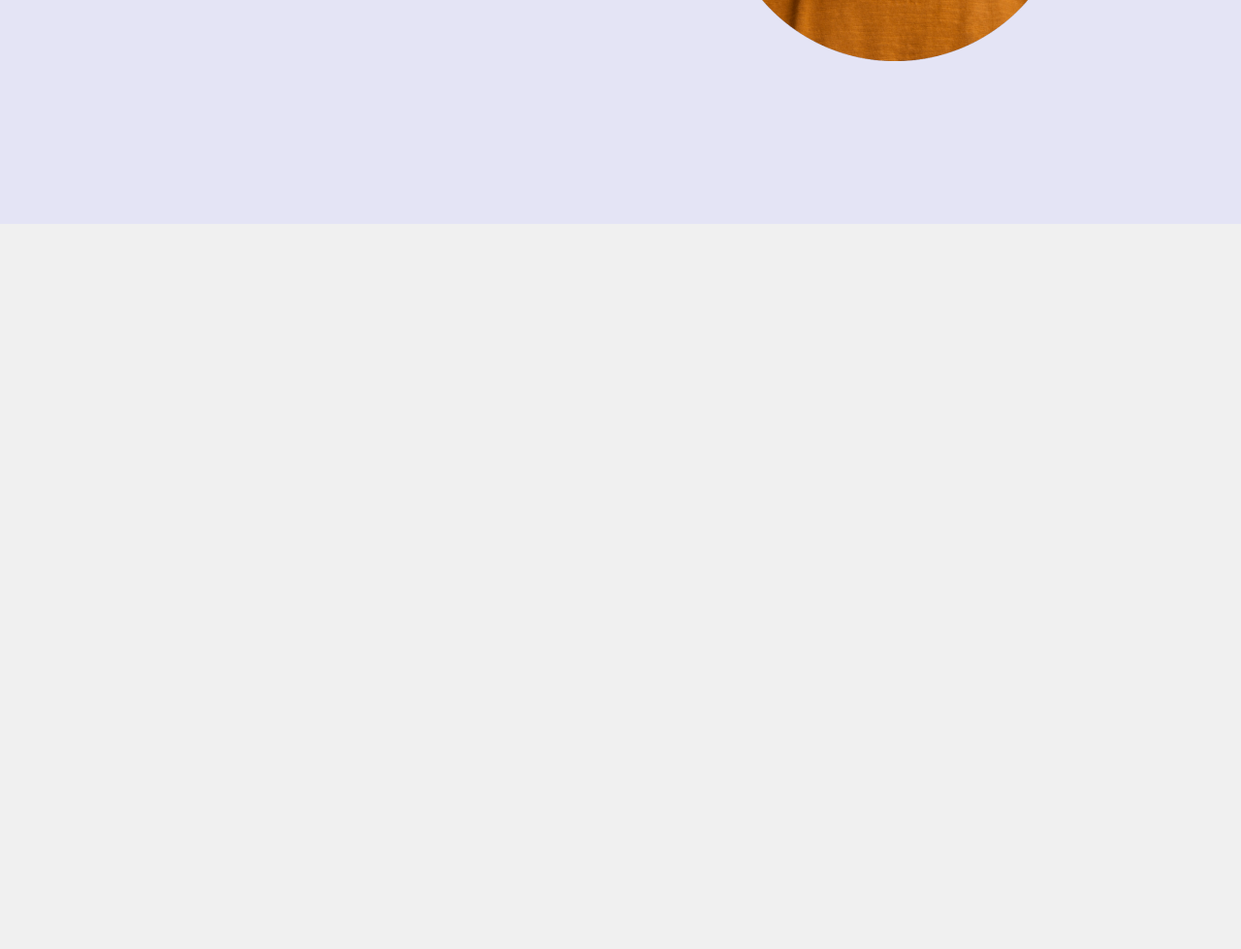
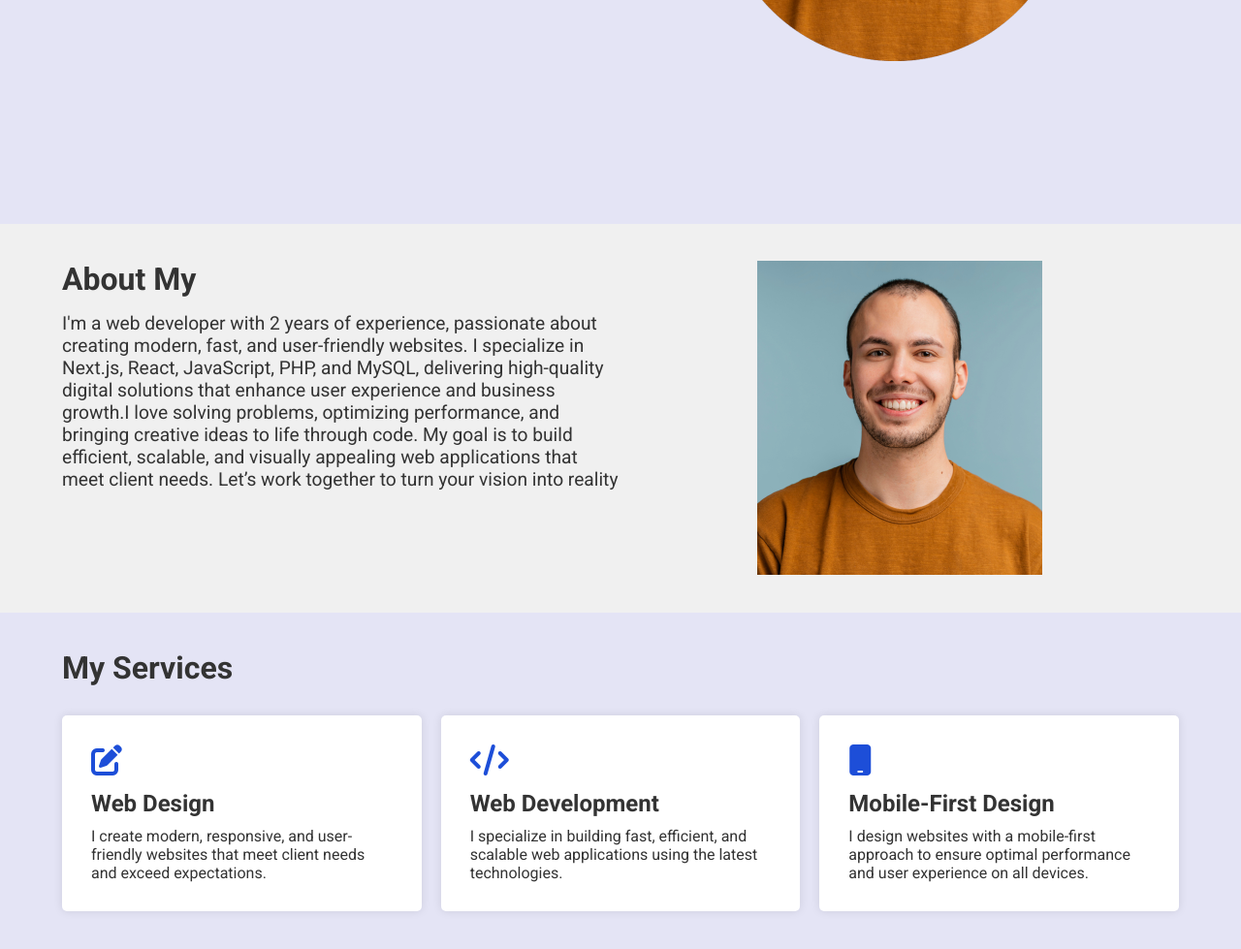
Before and after one commit to macruuftech/portfolio-website, a plain HTML site: page index.html in a window 1280 px wide. Shown: the part 535-1514 px from the top of the page at 97% size. Before the commit the page ends 800 px from the top, so only its background shows below. Drawn offline with Linux system fonts and the light colour scheme.

Commit message:
lesson two

```diff
--- a/index.html
+++ b/index.html
@@ -46,5 +46,52 @@
         <img src="./images/ali.png" />
       </div>
     </div>
+    <div class="about-section" id="about">
+      <div class="left">
+        <h2>About My</h2>
+        <p>
+          I'm a web developer with 2 years of experience, passionate about
+          creating modern, fast, and user-friendly websites. I specialize in
+          Next.js, React, JavaScript, PHP, and MySQL, delivering high-quality
+          digital solutions that enhance user experience and business growth.I
+          love solving problems, optimizing performance, and bringing creative
+          ideas to life through code. My goal is to build efficient, scalable,
+          and visually appealing web applications that meet client needs. Let’s
+          work together to turn your vision into reality
+        </p>
+      </div>
+      <div class="img">
+        <img src="./images/about.png" />
+      </div>
+    </div>
+    <div class="services-section" id="services">
+      <h2>My Services</h2>
+      <div class="row">
+        <div class="service">
+          <i class="fa-solid fa-pen-to-square"></i>
+          <h3>Web Design</h3>
+          <p>
+            I create modern, responsive, and user-friendly websites that meet
+            client needs and exceed expectations.
+          </p>
+        </div>
+        <div class="service">
+          <i class="fa-solid fa-code"></i>
+          <h3>Web Development</h3>
+          <p>
+            I specialize in building fast, efficient, and scalable web
+            applications using the latest technologies.
+          </p>
+        </div>
+        <div class="service">
+          <i class="fa-solid fa-mobile"></i>
+          <h3>Mobile-First Design</h3>
+          <p>
+            I design websites with a mobile-first approach to ensure optimal
+            performance and user experience on all devices.
+          </p>
+        </div>
+      </div>
+    </div>
   </body>
 </html>
--- a/style.css
+++ b/style.css
@@ -122,3 +122,63 @@ a {
   justify-content: center;
   align-items: center;
 }
+.about-section {
+  width: 100%;
+  padding: 3% 5%;
+  margin: 0 auto;
+  display: flex;
+}
+.about-section .left {
+  width: 50%;
+}
+.about-section .left h2 {
+  font-size: 2rem;
+  font-weight: 700;
+}
+.about-section .left p {
+  font-size: 1.2rem;
+  font-weight: 400;
+  margin-top: 15px;
+}
+.about-section .img {
+  width: 50%;
+  display: flex;
+  justify-content: center;
+  align-items: center;
+}
+.services-section {
+  width: 100%;
+  padding: 3% 5%;
+  margin: 0 auto;
+  background-color: #e4e4f5;
+}
+.services-section h2 {
+  font-size: 2rem;
+  font-weight: 700;
+}
+.row {
+  margin-top: 30px;
+  display: grid;
+  grid-template-columns: repeat(3, 1fr);
+  gap: 20px;
+}
+.services-section .row .service {
+  padding: 30px;
+  background-color: #fff;
+  border-radius: 5px;
+  box-shadow: 0 0 10px rgba(0, 0, 0, 0.1);
+}
+.services-section .row .service i {
+  font-size: 2rem;
+  color: #1d4ed8;
+}
+.services-section .row .service h3 {
+  font-size: 1.5rem;
+  font-weight: 700;
+  margin-top: 15px;
+}
+.services-section .row .service p {
+  font-size: 1rem;
+  font-weight: 400;
+  margin-top: 10px;
+}
```
